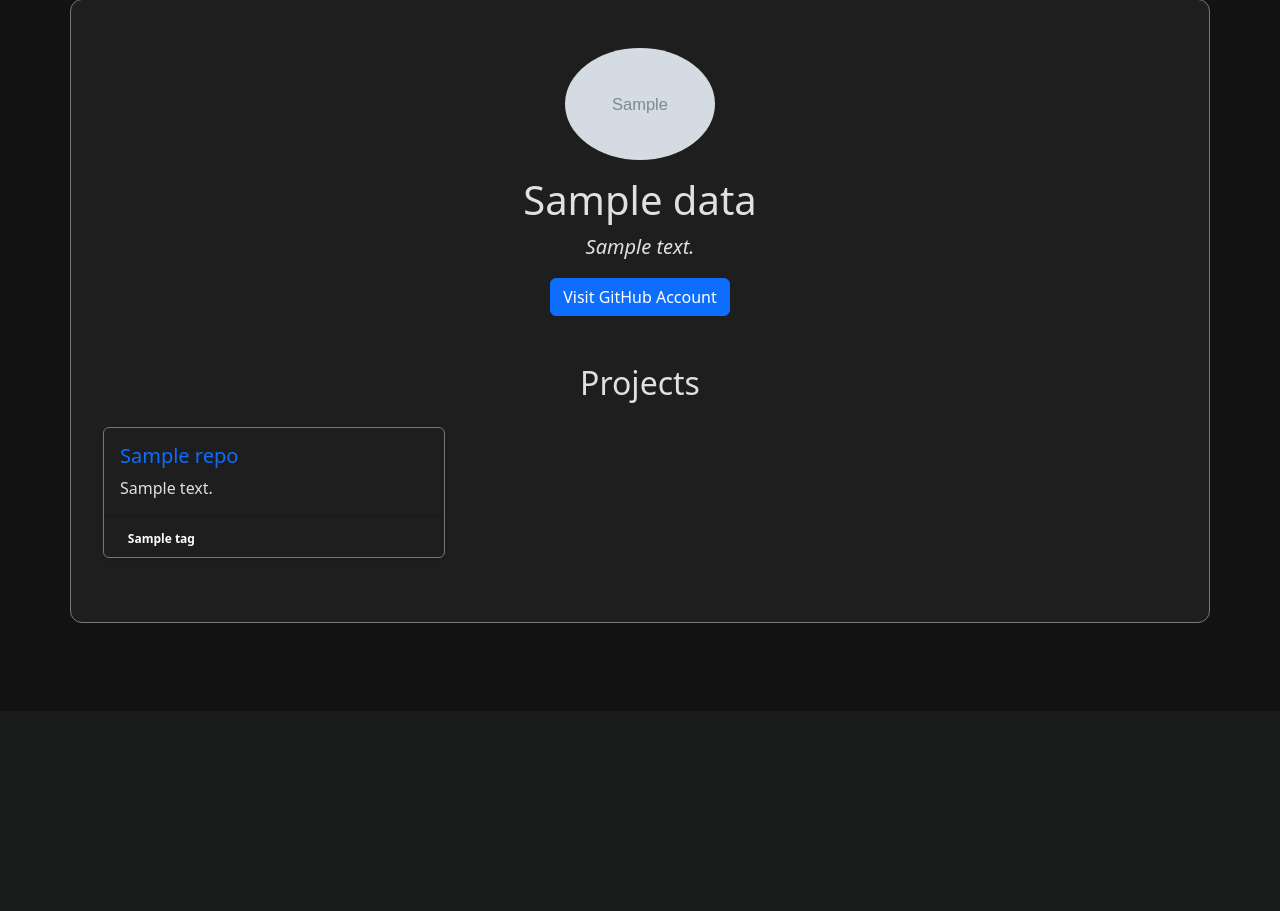
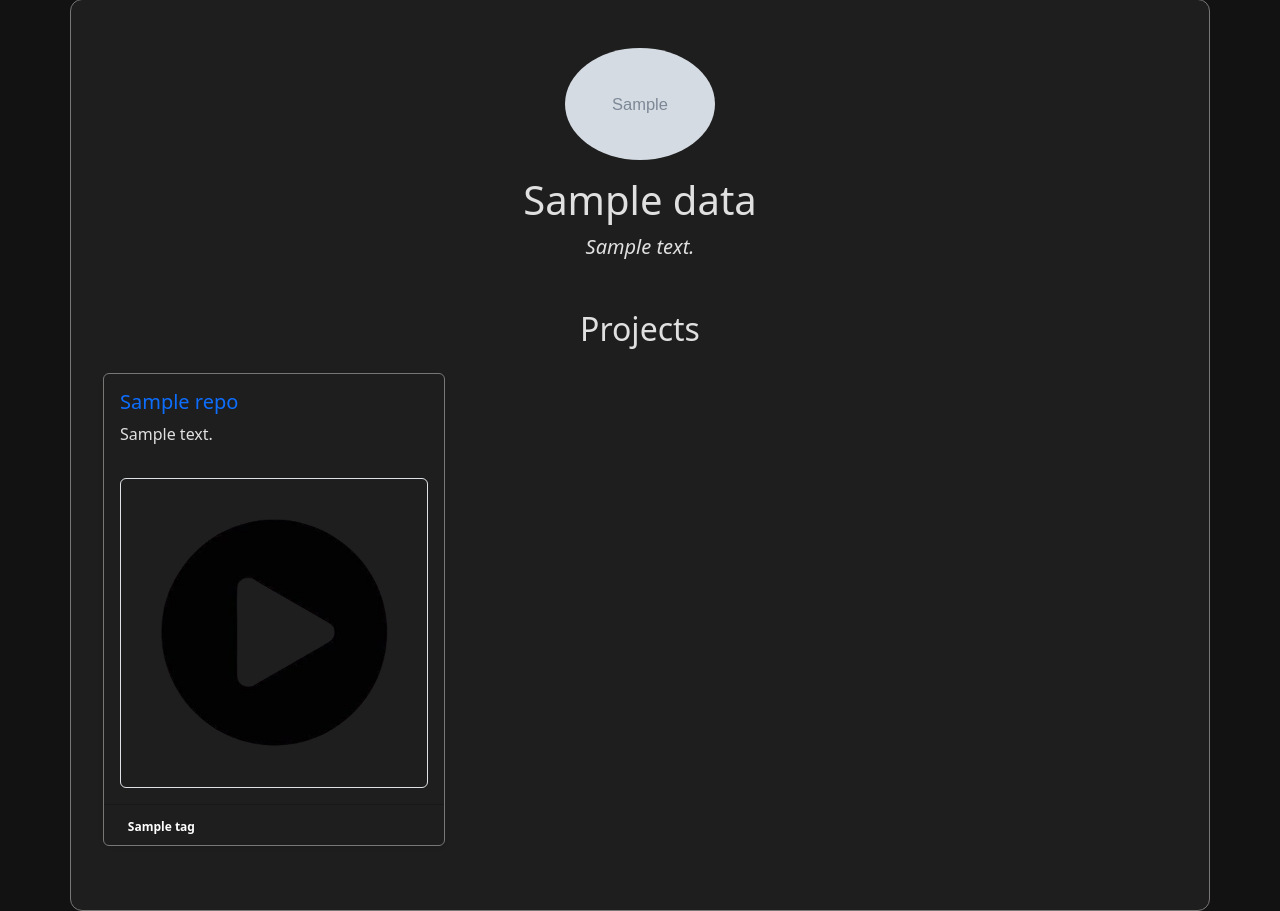
Before and after one commit to Luisjauregui6/dev-portfolio, a Flask app: template templates/portfolio.html in a window 1280 px wide. Shown: the part 89-1000 px from the top of the page. Before the commit the page ends 712 px from the top, so only its background shows below. Run offline with Flask 3, Linux system fonts and the light colour scheme; the template is opened without the code that fills it: most values are stand-ins (such as "Sample title", 1, 10 or a date in 2020); grey boxes marked "Sample" are stand-in pictures; some libraries are stand-ins or nearby versions.

Commit message:
added gifs & applied fixes

```diff
--- a/app.py
+++ b/app.py
@@ -32,6 +32,7 @@ mail = Mail(app)
 def portfolio():
     data = None
     hint = "Try: Luisjauregui6"
+
     if request.method == 'POST':
         username = request.form.get('username')
         if username:
@@ -39,6 +40,19 @@ def portfolio():
 
             if isinstance(data, dict):
                 data['is_owner'] = (username.lower() == 'luisjauregui6')
+
+                # Add GIF paths automatically
+                for repo in data.get('repos', []):
+                    # Define gif_filename and gif_path inside the loop
+                    gif_filename = f"{repo['name'].lower()}.gif"
+                    gif_path = os.path.join(app.static_folder, 'gifs', gif_filename)
+
+                    # Check for existence and assign the URL INSIDE the loop
+                    if os.path.exists(gif_path):
+                        repo['gif'] = url_for('static', filename=f'gifs/{gif_filename}')
+                    else:
+                        repo['gif'] = url_for('static', filename='images/default.gif')
+
     return render_template("portfolio.html", data=data, hint=hint)
 
 @app.route('/contact', methods=['POST'])
--- a/static/style.css
+++ b/static/style.css
@@ -3,6 +3,11 @@
     --text-color: #222222;
     --card-bg: #f8f9fa;
     --hint-color: rgb(216, 131, 34);
+}
+
+/* Ensure overflow is visible for the scale effect to work */
+.col-md-4 {
+    overflow: visible;
 }
 
 [data-theme='dark'] {
@@ -37,6 +42,32 @@ body {
     text-decoration: none;
 }
 
+/* styling for the GIF container */
+.gif-wrapper {
+    position: relative;
+    overflow: hidden;
+    text-align: center;
+    display: flex;
+    justify-content: center;
+    align-items: center;
+    min-height: 200px;
+    background-color: var(--card-bg);
+}
+
+.card {
+    position: relative;
+}
+
+.project-gif {
+    max-width: 100%;
+    height: auto;
+    transition: box-shadow 0.3s ease-in-out;
+    cursor: pointer;
+    object-fit: contain;
+    position: relative;
+    z-index: 1;
+    transform-origin: center center;
+}
 
 /* settings for the profile links to work in dark/light mode */
 
@@ -114,7 +145,7 @@ body {
     color: rgb(41, 126, 33);
 }
 
-/* shake effect */
+/* shake effect for the dark/light mode button*/
 @keyframes shake {
     0%, 100% { transform: translateX(0); }
     20%, 60% { transform: translateX(-2px); }
@@ -133,19 +164,61 @@ body {
 }
 
 
-/* project containers*/
-.card,
+/* project containers */
 .container,
 .repo {
     background-color: var(--card-bg);
     transition: background-color 0.3s;
     border: 1px solid #797676;
+    overflow: visible;
 }
+
+.card {
+    background-color: var(--card-bg);
+    border: 1px solid #797676;
+    overflow: visible;
+    transform: scale(1);
+    transition: transform 0.3s ease, box-shadow 0.3s ease, background-color 0.3s;
+}
+
+
+.project-card-hover {
+    /* Slightly scale up the card to make it "pop" */
+    transform: scale(1.2);
+    /* Bring the card forward so it overlaps neighbors */
+    z-index: 10;
+    /* Add a strong shadow */
+    box-shadow: 0 10px 20px rgba(94, 109, 243, 0.2) !important;
+}
+
+/* blur cards when a project card is selected */
+.row.cards-blur .card {
+    filter: blur(4px);
+    opacity: 0.65;
+    pointer-events: none;
+}
+
+/* keep the focused card sharp & interactive */
+.row.cards-blur .project-card-hover {
+    filter: none !important;
+    opacity: 1 !important;
+    pointer-events: auto !important;
+    z-index: 20 !important;
+    transform: scale(1.22) !important;
+    box-shadow: 0 20px 40px rgba(45, 64, 238, 0.25) !important;
+}
+
+.row.cards-blur .project-card-hover .card-body,
+.row.cards-blur .project-card-hover .card-footer {
+    color: var(--text-color) !important;
+}
+
 
 .card,
 .card-body,
 .card-text,
-.paragraph-text {
+.paragraph-text,
+.card-footer {
     color: var(--text-color) !important;
     transition: color 0.3s, background-color 0.3s;
 }
--- a/templates/portfolio.html
+++ b/templates/portfolio.html
@@ -57,7 +57,6 @@
             <img src="{{ data.avatar }}" class="rounded-circle mb-3" width="150" alt="User Avatar">
             <h1>{{ data.name }}</h1>
             <p class="lead"><em>{{ data.bio }}</em></p>
-         <a href="{{ data.html_url }}" target="_blank" rel="noopener noreferrer" class="btn btn-primary">Visit GitHub Account</a>
         </div>
 
         {% if data.is_owner %}
@@ -89,7 +88,7 @@
                 <a href="https://drive.google.com/file/d/1txF3suEeig4NYdsjmxDy9QFLQ0tep8-1/view?usp=sharing" target="_blank" rel="noopener noreferrer" class="btn cv-btn">Download CV</a>
             </div>
 
-         <!-- Contact form -->
+    <!-- Contact form button -->
             <div class="text-center mb-4">
                 <button class="btn btn-outline-info" type="button" data-bs-toggle="collapse" data-bs-target="#contactForm" aria-expanded="false" aria-controls="contactForm">
                     Contact Me
@@ -97,8 +96,7 @@
             </div>
 
 
-
-         <!-- this is the contact form -->
+    <!-- this is the contact form once the button has been pressed -->
             <div class="collapse" id="contactForm">
                 <div class="card mx-auto mt-4 shadow-sm" style="max-width: 500px;">
                     <div class="card-body">
@@ -120,6 +118,7 @@
         </div>
         {% endif %}
 
+
     <!-- User projects -->
         <h2 class="mb-4 text-center">Projects</h2>
         <div class="row">
@@ -132,6 +131,18 @@
                         </h5>
                         <p class="card-text">{{ repo.description }}</p>
                     </div>
+
+    <!-- Image placeholder that replaces the GIF's for optimization purposes  -->
+        <div class="gif-wrapper p-3">
+                        <img src="{{ url_for('static', filename='images/static_placeholder.jpeg') }}"
+                             data-gif-src="{{ repo.gif }}"
+                             alt="animated preview of {{ repo.name }}"
+                             class="img-fluid rounded border project-gif"
+                             data-loaded="false"
+                        >
+                    </div>
+
+    <!-- Here is where the project's tags go -->
         <div class="card-footer">
                         <div class="project-tags">
                             {% for tag in repo.tags %}
@@ -149,7 +160,7 @@
 
     <script src="https://cdn.jsdelivr.net/npm/bootstrap@5.3.2/dist/js/bootstrap.bundle.min.js"></script>
     <script>
-      // Hint button
+        // Hint button in main page under search bar
         const hintBtn = document.getElementById('hint-btn');
         const hintMessage = document.getElementById('hint-message');
 
@@ -177,7 +188,7 @@
             toggle.textContent = newTheme === 'dark' ? '☀️' : '🌙';
         });
 
-      // Loading screen
+        // Loading screen after searching up a github profile
         const form = document.getElementById('search-form');
         const loader = document.getElementById('loader');
         const searchBtn = document.getElementById('search-button');
@@ -190,8 +201,10 @@
             });
         }
 
-      // typing effects
+        // typing effects in personal github page
         document.addEventListener('DOMContentLoaded', function (){
+            const typedElement = document.getElementById('typed-text');
+            if (typedElement) {
                 new Typed('#typed-text', {
                     strings: [
                         'Hi, I am Luis.',
@@ -205,9 +218,61 @@
                     loop: true,
                     showCursor: true,
                     cursorChar: '|',
-         })
-      })
+                });
+            }
+        });
 
+        // Function to handle GIF loading on hover and stop playing on mouse leave
+    function handleGifLoading() {
+        const gifImages = document.querySelectorAll('.project-gif');
+
+        gifImages.forEach(img => {
+            // Get the parent card container (.card)
+            const cardContainer = img.closest('.card');
+            // Get the row that contains all cards (closest .row)
+            const cardsRow = cardContainer ? cardContainer.closest('.row') : null;
+
+            // Store the static placeholder URL once for safe comparison/reset
+            const placeholderSrc = img.src;
+
+            cardContainer.addEventListener('mouseenter', () => {
+                // **1. Add CSS class for smooth expansion**
+                cardContainer.classList.add('project-card-hover');
+
+                // Add class to row to blur other cards
+                if (cardsRow) {
+                    cardsRow.classList.add('cards-blur');
+                }
+
+                // 2. Load the GIF
+                if (img.src === placeholderSrc) {
+                    const gifSource = img.dataset.gifSrc;
+
+                    // Set the actual GIF source to load and start playback
+                    img.src = gifSource;
+                    img.dataset.loaded = 'true';
+                }
+            });
+
+            cardContainer.addEventListener('mouseleave', () => {
+                cardContainer.classList.remove('project-card-hover');
+
+                // Remove row blur class so other cards return to normal
+                if (cardsRow) {
+                    cardsRow.classList.remove('cards-blur');
+                }
+
+                // 2. Stop the GIF
+                if (img.dataset.loaded === 'true') {
+                    // Swap the source back to the static placeholder to stop the GIF
+                    img.src = placeholderSrc;
+                    img.dataset.loaded = 'false';
+                }
+            });
+        });
+    }
+
+    document.addEventListener('DOMContentLoaded', handleGifLoading);
     </script>
 </body>
 </html>
```
Also changed, not shown: static/gifs/convertVideoToAudio.gif (added), static/gifs/crud.gif (added), static/gifs/dev-portfolio.gif (added), static/gifs/password-generator.gif (added), static/gifs/video-downloader.gif (added), static/images/1st_ss.png (renamed from images/1st_ss.png), static/images/2nd_ss.png (renamed from images/2nd_ss.png), static/images/static_placeholder.jpeg (added). Lines whose indentation alone changed are shown as unchanged.
